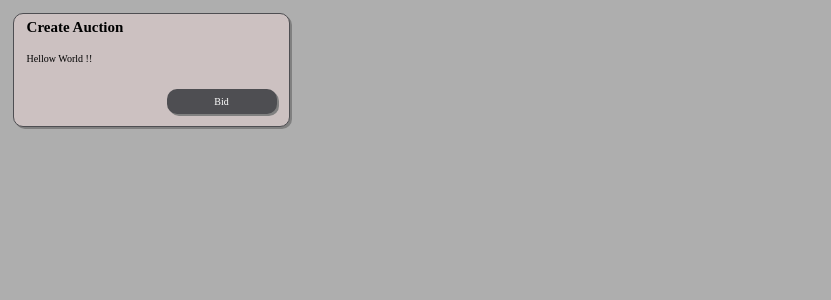
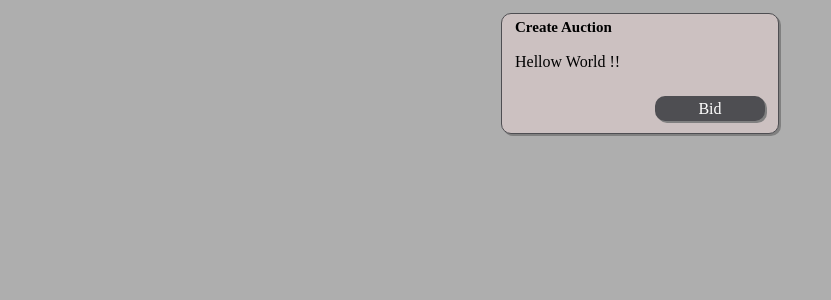
Before and after one commit to phmenard/frontend, a React (Create React App) app in the folder silent-auction/: page /signup in a window 1280 px wide. Shown: the top 300 px of the page, without its empty margins (0-831 px from the left). Built offline with nearby package versions, Linux system fonts and the light colour scheme.

Commit message:
added styles to signUp form

```diff
--- a/silent-auction/src/components/forms/SignUp.js
+++ b/silent-auction/src/components/forms/SignUp.js
@@ -1,11 +1,13 @@
 import React from 'react';
 import '../../css/index.css';
 import { Link } from 'react-router-dom';
+import MainContainer from '../MainContainer'
 
 const SignupCard = props => {
 
   return (
 
+    <div className="mainContainer">
     <div className="signUpCard" >
 
     <h1>Create Auction</h1>
@@ -14,6 +16,8 @@ const SignupCard = props => {
     <div className="buttonContainer"><div className="bid">Bid</div></div>
 
  </div>
+ </div>
+
 
   );
 }
```
